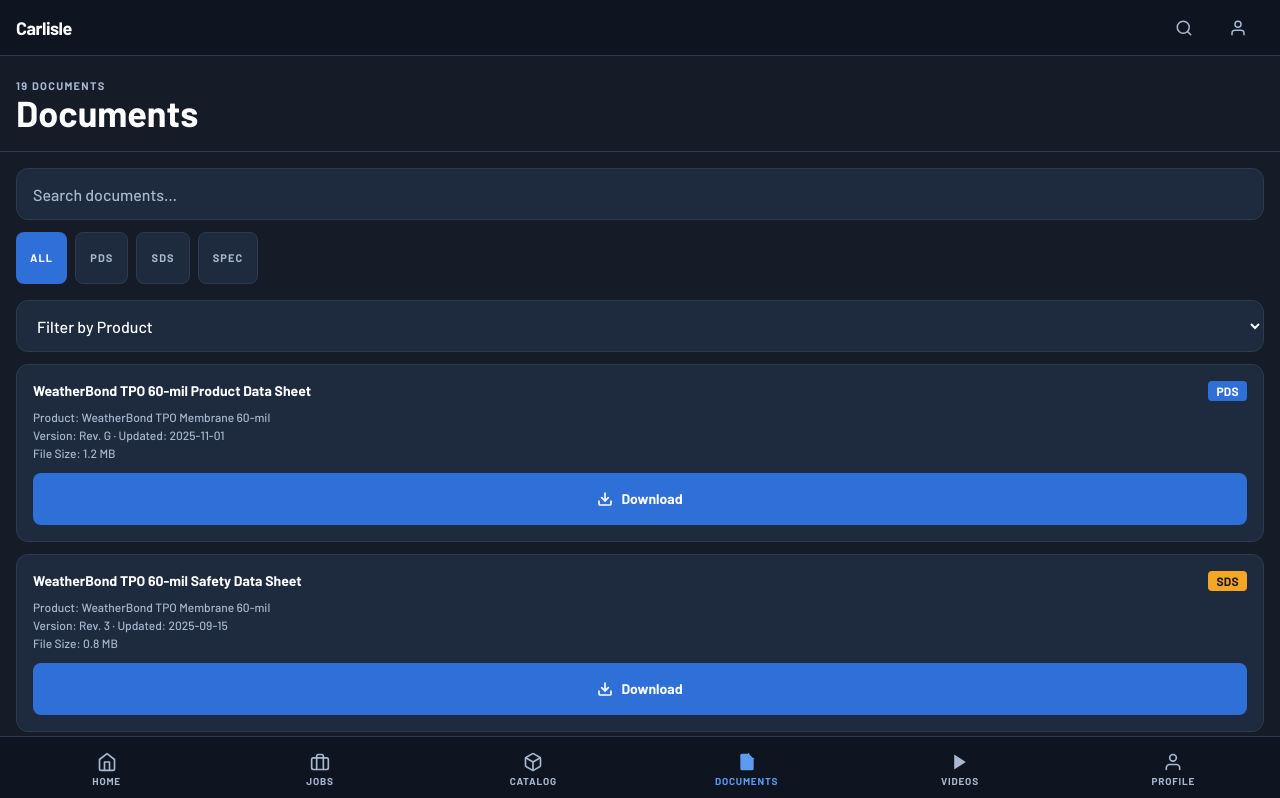
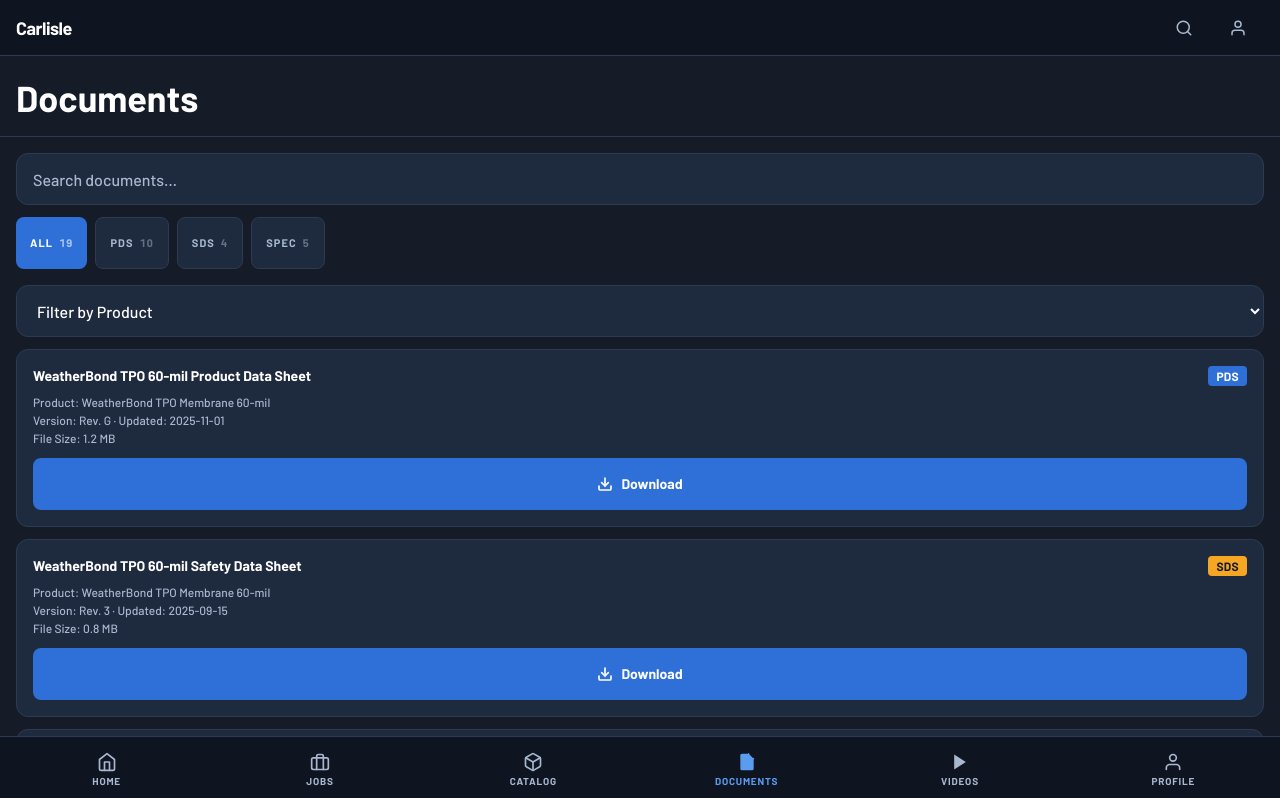
Before and after one commit to kmcconnell4/Protogen_Academy_300_Contractor_App, a Vue app: page /documents in a window 1280 px wide. Shown: the top 798 px of the page. Built offline with nearby package versions, Linux system fonts and the light colour scheme.

Commit message:
Made the heading more consistent across pages, improved filtering patterns

```diff
--- a/src/components/shared/RoleSwitcher.vue
+++ b/src/components/shared/RoleSwitcher.vue
@@ -27,7 +27,7 @@ const props = defineProps({
   <div v-else class="flex rounded-xl overflow-hidden border border-border">
     <button
       :class="[
-        'flex-1 h-tap font-bold text-sm transition-colors',
+        'flex-1 flex items-center justify-center h-tap font-bold text-sm transition-colors',
         role === 'contractor' ? 'bg-interactive text-white' : 'bg-surface text-text-secondary',
       ]"
       @click="setRole('contractor')"
@@ -36,7 +36,7 @@ const props = defineProps({
     </button>
     <button
       :class="[
-        'flex-1 h-tap font-bold text-sm transition-colors',
+        'flex-1 flex items-center justify-center h-tap font-bold text-sm transition-colors',
         role === 'rep' ? 'bg-amber text-bg' : 'bg-surface text-text-secondary',
       ]"
       @click="setRole('rep')"
--- a/src/views/DocumentLibraryView.vue
+++ b/src/views/DocumentLibraryView.vue
@@ -13,6 +13,24 @@ const DOC_TYPES = ['PDS', 'SDS', 'Spec']
 const searchQuery = ref('')
 const activeType = ref('All')
 const activeProduct = ref('All')
+
+// Counts scoped only to search/product filter (not type) so chips show meaningful numbers
+const typeCounts = computed(() => {
+  let base = documents
+  if (activeProduct.value !== 'All') {
+    base = base.filter((d) => d.productId === activeProduct.value)
+  }
+  if (searchQuery.value.trim()) {
+    const q = searchQuery.value.trim().toLowerCase()
+    base = base.filter((d) => d.name.toLowerCase().includes(q) || d.type.toLowerCase().includes(q))
+  }
+  return Object.fromEntries(
+    ['All', ...DOC_TYPES].map((t) => [
+      t,
+      t === 'All' ? base.length : base.filter((d) => d.type === t).length,
+    ])
+  )
+})
 
 onMounted(() => {
   if (route.query.search) searchQuery.value = route.query.search
@@ -43,9 +61,6 @@ const filtered = computed(() => {
 
     <!-- Page header -->
     <div class="px-4 pt-6 pb-5 border-b border-border">
-      <p class="text-[11px] font-[700] uppercase tracking-[0.12em] text-text-secondary mb-1 leading-none">
-        {{ t('documents.count', { count: filtered.length }, filtered.length) }}
-      </p>
       <h1
         class="text-[2.25rem] font-[800] text-white leading-none"
         style="font-family: var(--font-heading);"
@@ -78,6 +93,12 @@ const filtered = computed(() => {
           @click="activeType = type"
         >
           {{ type === 'All' ? t('documents.filter_all') : t(`documents.filter_${type.toLowerCase()}`) }}
+          <span
+            :class="[
+              'ml-1.5 tabular-nums',
+              activeType === type ? 'text-white/60' : 'text-text-secondary/50',
+            ]"
+          >{{ typeCounts[type] }}</span>
         </button>
     </div>
 
--- a/src/views/JobsView.vue
+++ b/src/views/JobsView.vue
@@ -66,10 +66,10 @@ const allFilters = computed(() => {
           {{ t('jobs.title') }}
         </h1>
         <button
-          class="shrink-0 inline-flex items-center gap-1.5 h-[40px] px-4 rounded-lg bg-interactive text-white text-[13px] font-[700] tracking-wide transition-opacity active:opacity-80"
+          class="shrink-0 inline-flex items-center gap-1.5 h-[32px] px-3 rounded-lg bg-interactive text-white text-[12px] font-[700] uppercase tracking-widest transition-opacity active:opacity-80"
           @click="router.push({ name: 'jobs' })"
         >
-          <svg class="w-4 h-4" viewBox="0 0 24 24" fill="none" stroke="currentColor" stroke-width="2.5" stroke-linecap="round" stroke-linejoin="round" aria-hidden="true">
+          <svg class="w-3.5 h-3.5" viewBox="0 0 24 24" fill="none" stroke="currentColor" stroke-width="2.5" stroke-linecap="round" stroke-linejoin="round" aria-hidden="true">
             <path d="M12 5v14M5 12h14" />
           </svg>
           {{ t('common.new') }}
--- a/src/views/ProductCatalogView.vue
+++ b/src/views/ProductCatalogView.vue
@@ -47,9 +47,6 @@ const categoryCounts = computed(() =>
 
     <!-- Page header -->
     <div class="px-4 pt-6 pb-5 border-b border-border">
-      <p class="text-[11px] font-[700] uppercase tracking-[0.12em] text-text-secondary mb-1 leading-none">
-        {{ t('catalog.count', { count: filtered.length }, filtered.length) }}
-      </p>
       <h1
         class="text-[2.25rem] font-[800] text-white leading-none"
         style="font-family: var(--font-heading);"
--- a/src/views/ProfileView.vue
+++ b/src/views/ProfileView.vue
@@ -59,7 +59,7 @@ const { role } = useRole()
       <select
         id="language-select"
         :value="currentLocale"
-        class="w-full h-[52px] px-4 rounded-xl bg-surface-alt border border-border text-white text-base focus:outline-none focus:border-highlight"
+        class="w-full h-[52px] px-4 pr-10 rounded-xl bg-surface-alt border border-border text-white text-base focus:outline-none focus:border-highlight"
         @change="setLocale($event.target.value)"
       >
         <option v-for="loc in supportedLocales" :key="loc" :value="loc">
@@ -77,16 +77,17 @@ const { role } = useRole()
         </div>
         <button
           :class="[
-            'relative shrink-0 w-14 h-7 rounded-full transition-colors',
+            'relative shrink-0 w-[52px] h-[28px] rounded-full transition-colors duration-200',
             isOutdoorMode ? 'bg-interactive' : 'bg-surface-alt',
           ]"
+          :style="isOutdoorMode ? {} : { boxShadow: 'inset 0 0 0 1.5px #2E3A52' }"
           :aria-pressed="isOutdoorMode"
           @click="toggleOutdoor"
         >
           <span
             :class="[
-              'absolute top-0.5 left-0.5 w-6 h-6 rounded-full bg-white transition-transform',
-              isOutdoorMode ? 'translate-x-7' : 'translate-x-0',
+              'absolute top-[4px] left-[4px] w-5 h-5 rounded-full bg-white shadow transition-transform duration-200',
+              isOutdoorMode ? 'translate-x-6' : 'translate-x-0',
             ]"
           />
         </button>
--- a/src/views/VideosView.vue
+++ b/src/views/VideosView.vue
@@ -11,6 +11,21 @@ const route = useRoute()
 const CATEGORIES = [...new Set(videos.map((v) => v.category))]
 const activeCategory = ref('All')
 const searchQuery = ref('')
+
+// Counts scoped only to search so chips stay meaningful as user types
+const categoryCounts = computed(() => {
+  let base = videos
+  if (searchQuery.value.trim()) {
+    const q = searchQuery.value.trim().toLowerCase()
+    base = base.filter((v) => v.title.toLowerCase().includes(q))
+  }
+  return Object.fromEntries(
+    ['All', ...CATEGORIES].map((c) => [
+      c,
+      c === 'All' ? base.length : base.filter((v) => v.category === c).length,
+    ])
+  )
+})
 
 onMounted(() => {
   if (route.query.search) searchQuery.value = route.query.search
@@ -32,9 +47,6 @@ const filtered = computed(() => {
 
     <!-- Page header -->
     <div class="px-4 pt-6 pb-5 border-b border-border">
-      <p class="text-[11px] font-[700] uppercase tracking-[0.12em] text-text-secondary mb-1 leading-none">
-        {{ t('videos.count', { count: filtered.length }, filtered.length) }}
-      </p>
       <h1
         class="text-[2.25rem] font-[800] text-white leading-none"
         style="font-family: var(--font-heading);"
@@ -59,6 +71,12 @@ const filtered = computed(() => {
         @click="activeCategory = cat"
       >
         {{ cat === 'All' ? t('videos.filter_all') : (t('videos.categories.' + cat) || cat) }}
+        <span
+          :class="[
+            'ml-1.5 tabular-nums',
+            activeCategory === cat ? 'text-white/60' : 'text-text-secondary/50',
+          ]"
+        >{{ categoryCounts[cat] }}</span>
       </button>
     </div>
 
```
